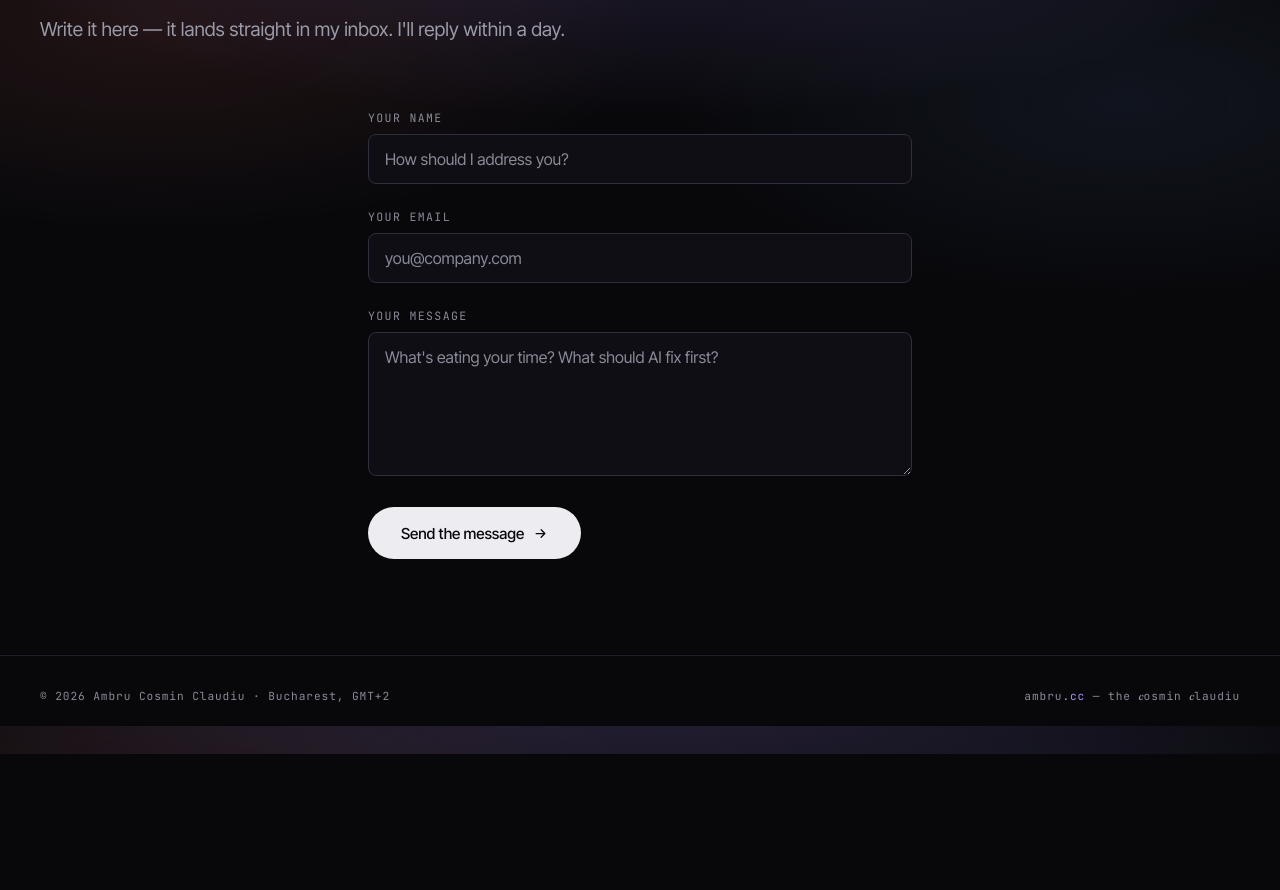
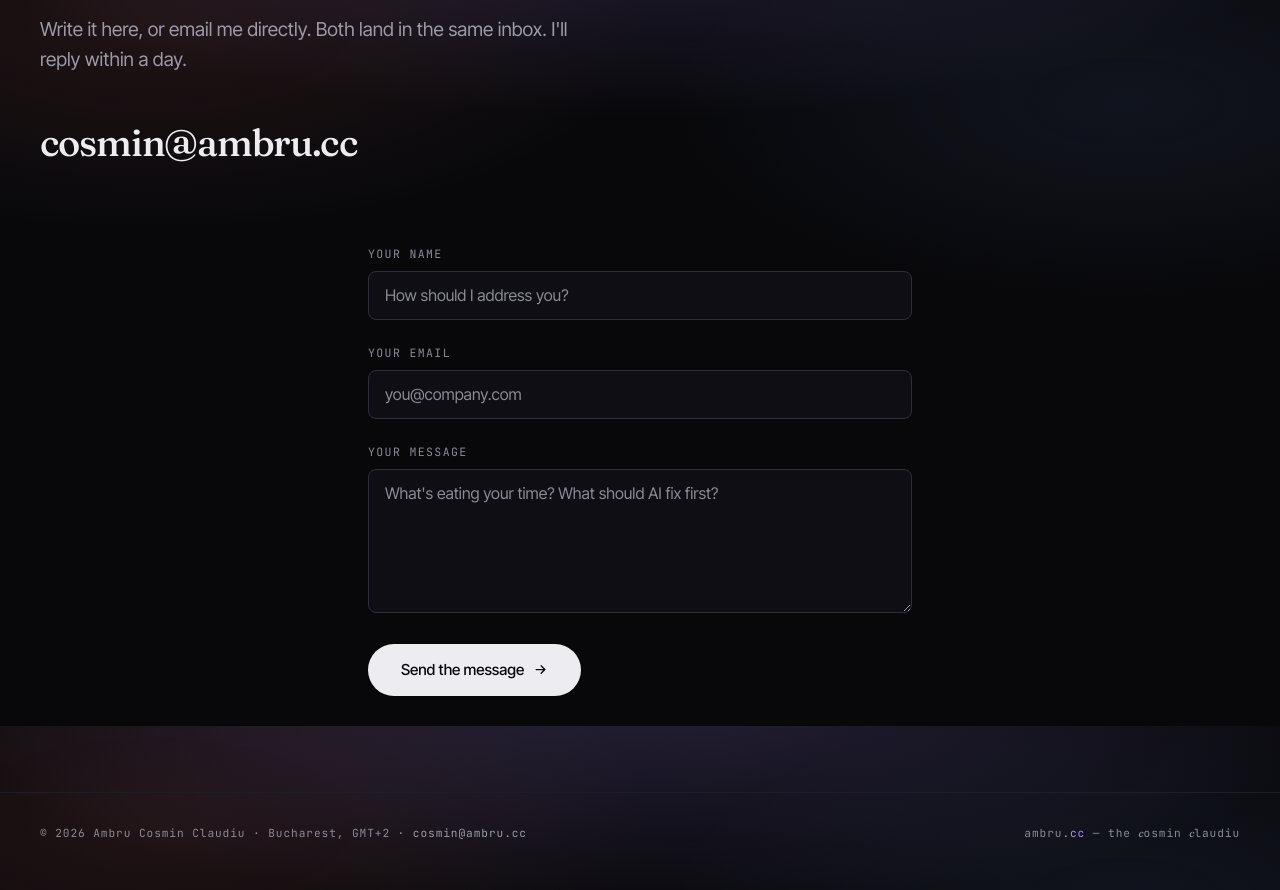
Before and after one commit to fullmarketro-boop/ambru-cc, a plain HTML site: page contact.html in a window 1280 px wide. Shown: the part 4074-4964 px from the top of the page. Before the commit the page ends 4828 px from the top, so only its background shows below. Drawn offline with Linux system fonts and the light colour scheme.

Commit message:
Publish cosmin@ambru.cc on contact sections and footers.
Co-authored-by: Cursor <cursoragent@cursor.com>

```diff
--- a/contact.html
+++ b/contact.html
@@ -3,8 +3,8 @@
 <head>
 <meta charset="utf-8">
 <meta name="viewport" content="width=device-width, initial-scale=1, viewport-fit=cover">
-<title>Contact Ambru — WhatsApp, Facebook, LinkedIn</title>
-<meta name="description" content="Message me on WhatsApp — fastest. Facebook and LinkedIn work too, or send a message straight from the page. No sales calls, no pressure.">
+<title>Contact Ambru — WhatsApp, email, Facebook, LinkedIn</title>
+<meta name="description" content="Message me on WhatsApp — fastest. Email cosmin@ambru.cc, or find me on Facebook and LinkedIn. No sales calls, no pressure.">
 <meta name="author" content="Ambru Cosmin Claudiu">
 <meta name="robots" content="index,follow,max-image-preview:large">
 <meta name="theme-color" content="#08080B">
@@ -13,8 +13,8 @@
 <link rel="apple-touch-icon" href="assets/favicon.svg">
 <link rel="manifest" href="manifest.webmanifest">
 <meta property="og:site_name" content="ambru.cc">
-<meta property="og:title" content="Contact Ambru — WhatsApp, Facebook, LinkedIn">
-<meta property="og:description" content="Message me on WhatsApp — fastest. Facebook and LinkedIn work too, or send a message straight from the page. No sales calls, no pressure.">
+<meta property="og:title" content="Contact Ambru — WhatsApp, email, Facebook, LinkedIn">
+<meta property="og:description" content="Message me on WhatsApp — fastest. Email cosmin@ambru.cc, or find me on Facebook and LinkedIn. No sales calls, no pressure.">
 <meta property="og:type" content="website">
 <meta property="og:url" content="https://ambru.cc/contact">
 <meta property="og:locale" content="en_US">
@@ -116,7 +116,10 @@
       <div class="sec-head">
         <span class="sec-eyebrow rise"><span class="sec-eyebrow-num">03</span> Prefer email?</span>
         <h2 class="sec-title rise" id="email-h">Send me a <em>message</em>.</h2>
-        <p class="sec-lede rise" style="--d:80ms">Write it here — it lands straight in my inbox. I'll reply within a day.</p>
+        <p class="sec-lede rise" style="--d:80ms">Write it here, or email me directly. Both land in the same inbox. I'll reply within a day.</p>
+        <p class="rise" style="--d:120ms; margin:var(--space-4) 0 var(--space-5)">
+          <a class="contact-mail" href="mailto:cosmin@ambru.cc" aria-label="cosmin at ambru dot cc">cosmin@ambru.cc</a>
+        </p>
       </div>
       <form class="contact-form rise" style="--d:160ms" action="https://formsubmit.co/fullmarket.ro@gmail.com" method="POST" novalidate>
         <div>
@@ -154,7 +157,7 @@
 
   <footer class="foot">
     <div class="shell foot-row">
-      <p>© <span id="year">2026</span> Ambru Cosmin Claudiu · Bucharest, GMT+2</p>
+      <p>© <span id="year">2026</span> Ambru Cosmin Claudiu · Bucharest, GMT+2 · <a href="mailto:cosmin@ambru.cc">cosmin@ambru.cc</a></p>
       <p class="foot-note">ambru<span class="foot-cc">.cc</span> — the <em>c</em>osmin <em>c</em>laudiu</p>
     </div>
   </footer>
--- a/styles.css
+++ b/styles.css
@@ -3197,6 +3197,15 @@
       margin: 0
     }
 
+    .foot a {
+      color: var(--text-muted);
+      text-decoration: none;
+    }
+
+    .foot a:hover {
+      color: var(--text)
+    }
+
     .foot-cc {
       color: var(--violet)
     }
```
Also changed, not shown: 404.html (+1 -1 lines), about.html (+4 -1 lines), coaching.html (+4 -1 lines), course.html (+4 -1 lines), index.html (+4 -1 lines), membership.html (+4 -1 lines).
